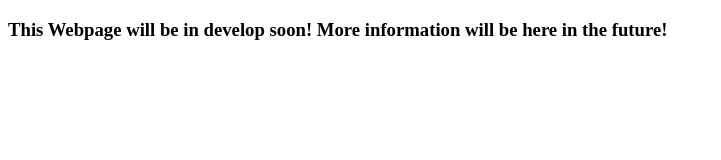
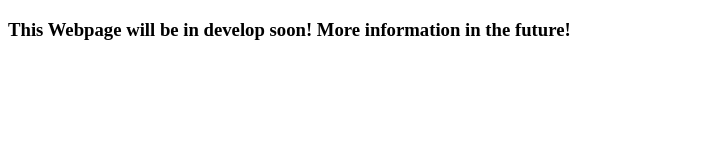
Before and after one commit to twodarkk/twodapps.github.io, a plain HTML site: page index.html in a window 1280 px wide. Shown: the whole page, without its empty margins (0-721 px from the left). Drawn offline with Linux system fonts and the light colour scheme.

Commit message:
Update index.html

```diff
--- a/index.html
+++ b/index.html
@@ -10,6 +10,6 @@
         <title>Web-Apps & Gaming Website | TwoDapps</title>
     </head>
     <body>
-        <h3>This Webpage will be in develop soon! More information will be here in the future!</h3>
+        <h3>This Webpage will be in develop soon! More information in the future!</h3>
     </body>
 </html>
```
